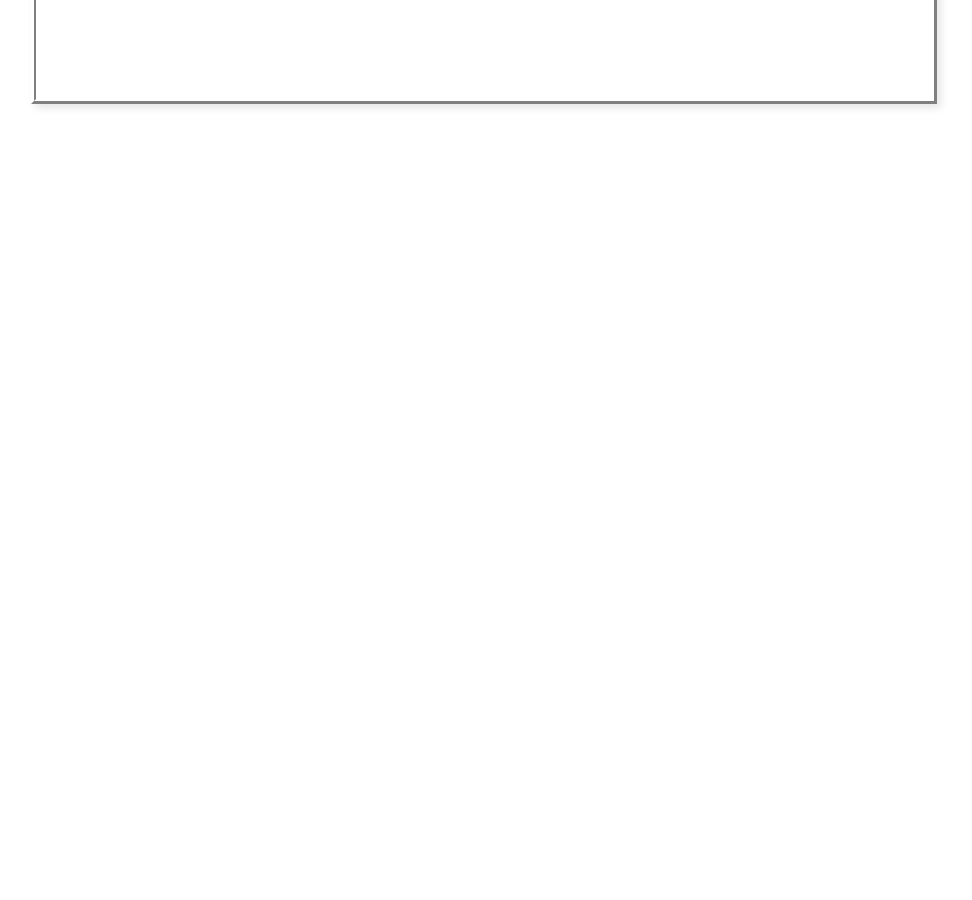
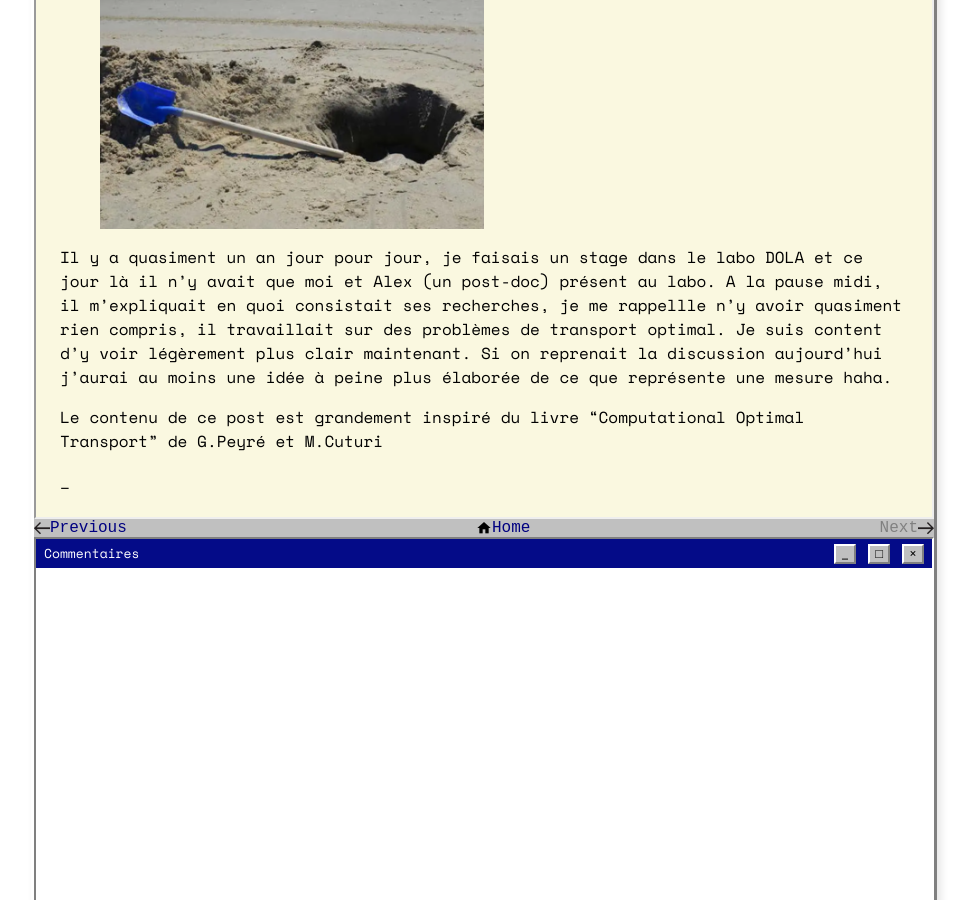
Before and after one commit to 3imaginaryboys3/3imaginaryboys3.github.io, a Jekyll site: the page built from _posts/2025-07-19-du-probl-me-de-transport-la-distance-de-gromov-wassertein.md, in a window 1280 px wide and 900 px high, scrolled down 5250 px. Shown: the whole window, without its empty margins (156-1128 px from the left). Built offline with Jekyll 4.4.1, drawn with Linux system fonts in a browser that asks for light colours; some web fonts are replaced; comment, search, counter and statistics services are not loaded; before the commit the page ends 5394 px from its top, so only the background shows below that.

Commit message:
Update 2025-07-19-du-probl-me-de-transport-la-distance-de-gromov-wassertein.md

```diff
--- a/_posts/2025-07-19-du-probl-me-de-transport-la-distance-de-gromov-wassertein.md
+++ b/_posts/2025-07-19-du-probl-me-de-transport-la-distance-de-gromov-wassertein.md
@@ -5,7 +5,7 @@ author: chems
 layout: old_internet
 logo: Perso_Chems.png
 subtitle: >-
-  c’est l’été, vous êtes à la plage et vous vous retrouvez avec un certain
+  C’est l’été, vous êtes à la plage et vous vous retrouvez avec un certain
   nombre de tas de sable...
 ---
 ## Du problème de transport à la distance de Gromov-Wassertein
@@ -15,6 +15,12 @@ Bon ça fait quelques jours que j’ai un rythme de vie assez minable, je me dis
 Cette fois-ci, au lieu de glander sur internet, je préfère partager un petit peu ce sur quoi je galère en ce moment, dans le cadre du projet de recherche que je mène cet été. Ce dernier porte sur l'étude de propriété de graphs dans le cadre notamment des Graph Neural Network et un point central de cet étude et l'utilisation de la distance de Gromov-Wassertein et ses variantes. En bref ce post est une sorte de checkpoint sur ce qu'est Gromov-Wasserstein essayant de donner du contexte à ces outils. Le but n'est pas de produire un texte très rigoureux, plusieurs hypothèses (que j'avoue ne pas toujours très bien comprendre) seront omises.
 
 Alors voilà, le point de départ et le suivant : c’est l’été, vous êtes à la plage et vous vous retrouvez avec un certain nombre de tas de sable, agencés aléatoirement, et un certain nombre de trous de profondeur égale à la quantité totale de sable présent dans les tas. Vous voulez remplir les trous avec le sable présent dans les tas (et uniquement dans les tas) en minimisant la dépense d’énergie nécessaire pour effectuer la tâche.
+
+<figure>
+  <img src="{{site.baseurl}}/assets/img/e4490e16d51be190f2b9dd9e48070c31_850x630.png" alt="Illustration de tas de sable et de trous" width="50%">
+  <figcaption></figcaption>
+</figure>
+
 
 C'est ce qu'on appellera problème du transport, la théorie mathématique fondée sur ce problème est appelée théorie du Transport Optimal.
 
@@ -164,11 +170,25 @@ Intuitivement, Gromov revient à chercher dans chaque espace respectif à quel p
 Les distances de Wasserstein, de Gromov et les autres dérivée de la théorie du transport optimal ont pleins d'application notamment en traitement d'image et Machine Learning. J'ai d'ailleurs trouvé quelques images marrantes qui suivent ce principe :
 
 
+<figure>
+  <img src="{{site.baseurl}}/assets/img/optimal-transport-3d-interpolation.png" alt="3D interpolation" width="50%">
+  <figcaption></figcaption>
+</figure>
 
+<figure>
+  <img src="{{site.baseurl}}/assets/img/images.jpeg" alt="Bouddha" width="50%">
+  <figcaption></figcaption>
+</figure>
 
 
 
 Aussi j'ai hésité à mettre cette image là dans l'intro afin d'illustrer une mesure discrète faite de masses de Dirac, genre qu'est ce qui leur ont pris mdrrr ?
 
+<figure>
+  <img src="{{site.baseurl}}/assets/img/e4490e16d51be190f2b9dd9e48070c31_850x630.png" alt="Illustration de tas de sable et de trous" width="50%">
+  <figcaption></figcaption>
+</figure>
 
 Il y a quasiment un an jour pour jour, je faisais un stage dans le labo DOLA et ce jour là il n'y avait que moi et Alex (un post-doc) présent au labo. A la pause midi, il m'expliquait en quoi consistait ses recherches, je me rappellle n'y avoir quasiment rien compris, il travaillait sur des problèmes de transport optimal. Je suis content d'y voir légèrement plus clair maintenant. Si on reprenait la discussion aujourd'hui j'aurai au moins une idée à peine plus élaborée de ce que représente une mesure haha.
+
+ Le contenu de ce post est grandement inspiré du livre "Computational Optimal Transport" de G.Peyré et M.Cuturi
```
